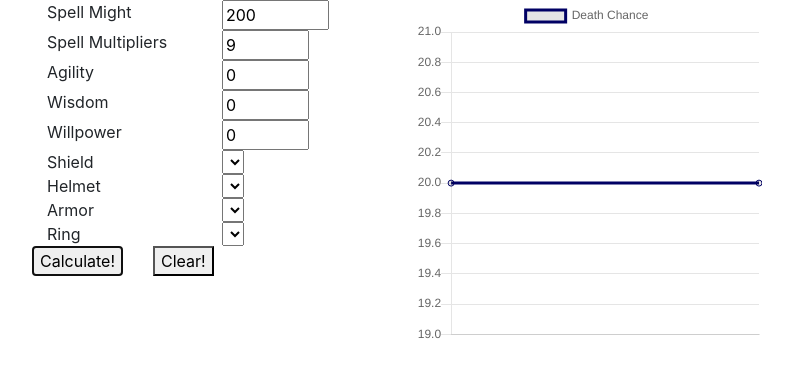
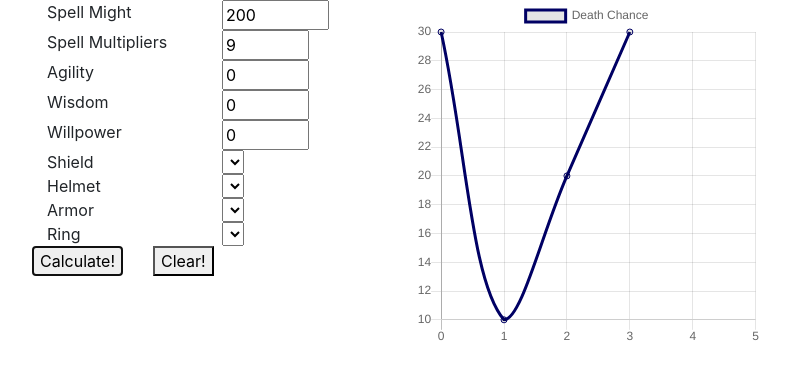
Before and after one commit to simbu95/FEMagicDamage, a plain HTML site: page index.html in a window 1280 px wide. Both pictures are taken after a click on the button "Calculate!". Shown: the whole page, without its empty margins (53-846 px from the left). Drawn offline with nearby package versions, Linux system fonts and the light colour scheme.

Commit message:
Update index.html

```diff
--- a/index.html
+++ b/index.html
@@ -110,11 +110,12 @@ var chart = new Chart(ctx, {
 
     // The data for our dataset
     data: {
+	labels: [0, 1, 2, 3, 4, 5],
         datasets: [{
             label: "Death Chance",
             fill: "false",
             borderColor: 'rgb(0, 0, 100)',
-            data: [{x: 0, y: 0}, {x: 10,y: 20}],
+            data: [0,10,20,30],
         }]
     },
 
@@ -126,7 +127,7 @@ var chart = new Chart(ctx, {
 	document.getElementById('calc').addEventListener('click',calculate);
 
 	function calculate() {
-		chart.data.datasets[0].data[0]={x: 50,y: 20};
+		chart.data.datasets[0].data[0]=30;
 		chart.update();
 	}
 </script>
```
